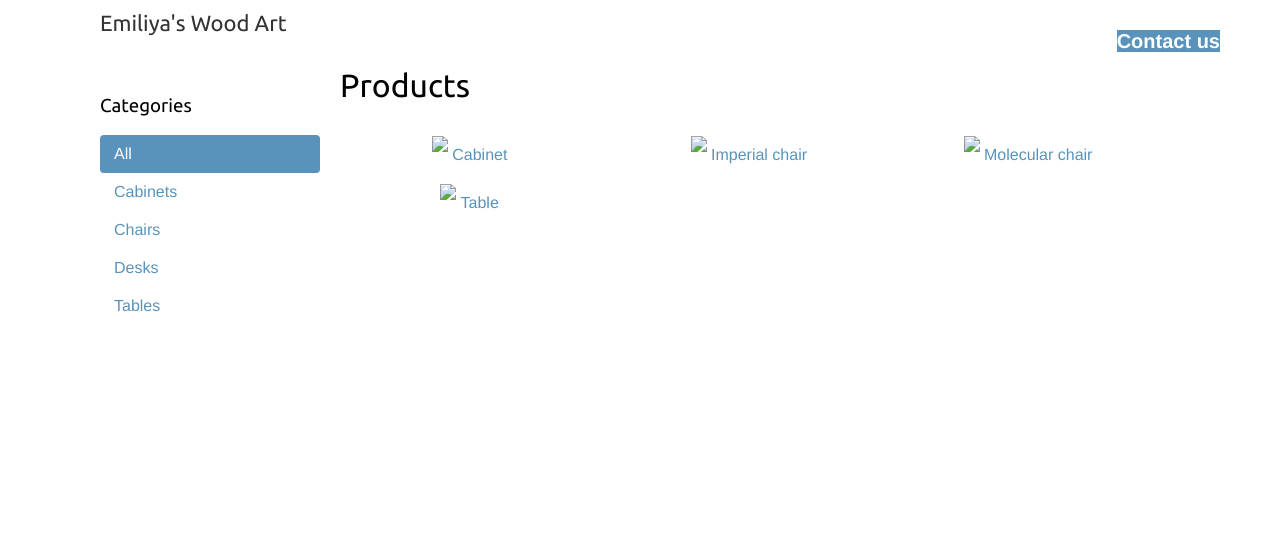
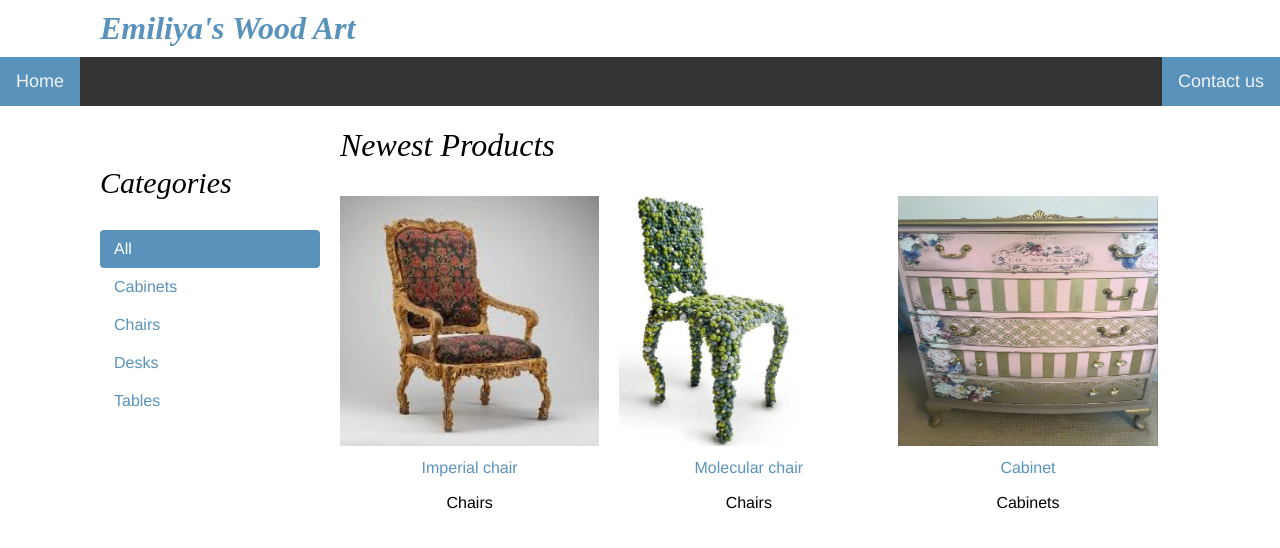
Before and after one commit to dimitarhristov86/ewart, a Django app: page / in a window 1280 px wide. Shown: the top 548 px of the page. Run offline with Django 4.2, Linux system fonts and the light colour scheme; data comes from the database, SQL or seed files in the repository; both versions use the stored data as it was after the commit; parts of the project's set-up code (start-up, migrations or seed data) failed here and were passed over.

Commit message:
add some css

```diff
--- /dev/null
+++ b/config.csv
@@ -0,0 +1,2 @@
+email,password
+emiliyawoodart@gmail.com,Ei761103
--- a/shop/static/css/base.css
+++ b/shop/static/css/base.css
@@ -4,10 +4,14 @@ body {
     margin:0;
     padding:0;
     font-family:helvetica, sans-serif;
+    background-image:url();
+    background-repeat:no-repeat;
+    background-attachment:fixed;
+    background-size:100% 100%;
 }
 
 h1, h2, h3, h4, h5 , h6 {
-    font-family: 'Ubuntu', sans-serif; font-weight:normal;
+    font-family: 'https://www.1001fonts.com/ubuntu-font.html'; font-weight:normal; font-style:italic
 }
 
 a {
@@ -130,10 +134,12 @@ ul.errorlist {
 }
 
 #header .logo {
-    font-family: 'Ubuntu', sans-serif;
+    font-family: 'https://www.1001fonts.com/ubuntu-font.html';
+    font-style:italic;
+    font-weight:bold;
     float:left;
-    color:#333;
-    font-size:22px;
+    color:#5993bb;
+    font-size:32px;
     margin-right:10%;
 }
 
@@ -328,3 +334,27 @@ form div.field {
     color:#666;
     border-radius:4px;
 }
+.topnav {
+  background-color: #333;
+  overflow: hidden;
+}
+
+/* Style the links inside the navigation bar */
+.topnav a {
+  color: #f2f2f2;
+  text-align: center;
+  text-decoration: none;
+  font-size: 18px;
+  padding: 14px 16px;
+}
+
+/* Change the color of links on hover */
+.topnav a:hover {
+  background-color: #ddd;
+  color: black;
+}
+
+/* Add a color to the active/current link */
+.topnav a.active {
+  color: white;
+}
--- a/shop/templates/shop/base.html
+++ b/shop/templates/shop/base.html
@@ -5,18 +5,17 @@
     <meta charset="utf-8" />
     <title>Emiliya's Wood Art</title>
     <link href="{% static 'css/base.css' %}" rel="stylesheet">
+    <link rel="icon" href="media/favicon.png">
 </head>
 <body>
     <div id="header">
       <a href="/" class="logo">Emiliya's Wood Art</a>
     </div>
-    <div id="navbar" style="position:absolute;right:60px;top:30px;list-style-type:none" >
-        <li><a href="/contact"
-               style="background-color:#5993bb;color:white;font-weight:bold;font-size:20px">Contact us</a></li>
-        <li><a href="/"
-               style="position:absolute;right:1230px;top:-5px;background-color:#5993bb;color:white;font-weight:bold;font-size:20px">Home</a></li></li>
+    <div class="topnav" >
+        <a class="active"></a>
+        <a href="/" style="background-color:#5993bb;float:left;">Home</a>
+        <a href="/contact" style="background-color:#5993bb;float:right;">Contact us</a>
     </div>
-
 <div id="content">
 {% block content %}
 {% endblock %}
--- a/shop/templates/shop/product/list.html
+++ b/shop/templates/shop/product/list.html
@@ -7,8 +7,8 @@
 {% endblock %}
 
 {% block content %}
-<div id="sidebar">
-    <h3>Categories</h3>
+<div id="sidebar" xmlns="http://www.w3.org/1999/html">
+    <h3 style="font-size:30px">Categories</h3>
     <ul>
         <li {% if not category %}class="selected" {% endif %}>
             <a href="{% url 'shop:product_list' %}">All</a>
@@ -22,14 +22,15 @@
     </ul>
 </div>
 <div id="main" class="product-list">
-    <h1>{% if category %}{{ category.name }}{% else %}Products{% endif %}</h1>
+    <h1>{% if category %}{{ category.name }}{% else %}Newest Products{% endif %}</h1>
     {% for product in products %}
     <div class="item">
         <a href="{{ product.get_absolute_url }}">
-            <img src="{% if product.image %}{{ product.image.url }}{%else %}{% static 'img/no_image.png' %}{% endif %}">
+            <img src="{% if product.image %}{{ product.image.url }}{%else %}{% static 'img/no_image.png' %}{% endif %}"
+                 width="900px" height="250px">
         </a>
         <a href="{{ product.get_absolute_url }}">{{ product.name }}</a>
-        <br>
+        <p>{{ product.category }}</p>
 
     </div>
     {% endfor %}
--- a/shop/views.py
+++ b/shop/views.py
@@ -8,12 +8,12 @@ from .models import Category, Product
 def product_list(request, category_slug=None):
     category = None
     categories = Category.objects.all()
-    products = Product.objects.all()
+    products = Product.objects.all().order_by('-id')
     if category_slug:
         category = get_object_or_404(Category, slug=category_slug)
         products = products.filter(category=category)
     return render(request, 'shop/product/list.html', {'category': category, 'categories': categories,
-                                                      'products': products})
+                                                      'products': products[:3]})
 
 
 def product_detail(request, id, slug):
```
Also changed, not shown: shop/templates/shop/product/detail.html (+20 -9 lines), db.sqlite3, media/products/2022/04/14/cabinet.png, media/products/2022/04/14/table1.png, media/products/2022/04/16/chair2.jpeg, media/products/2022/04/16/molecular_chair_antonio_pio_saracino_cervo1.jpg.
